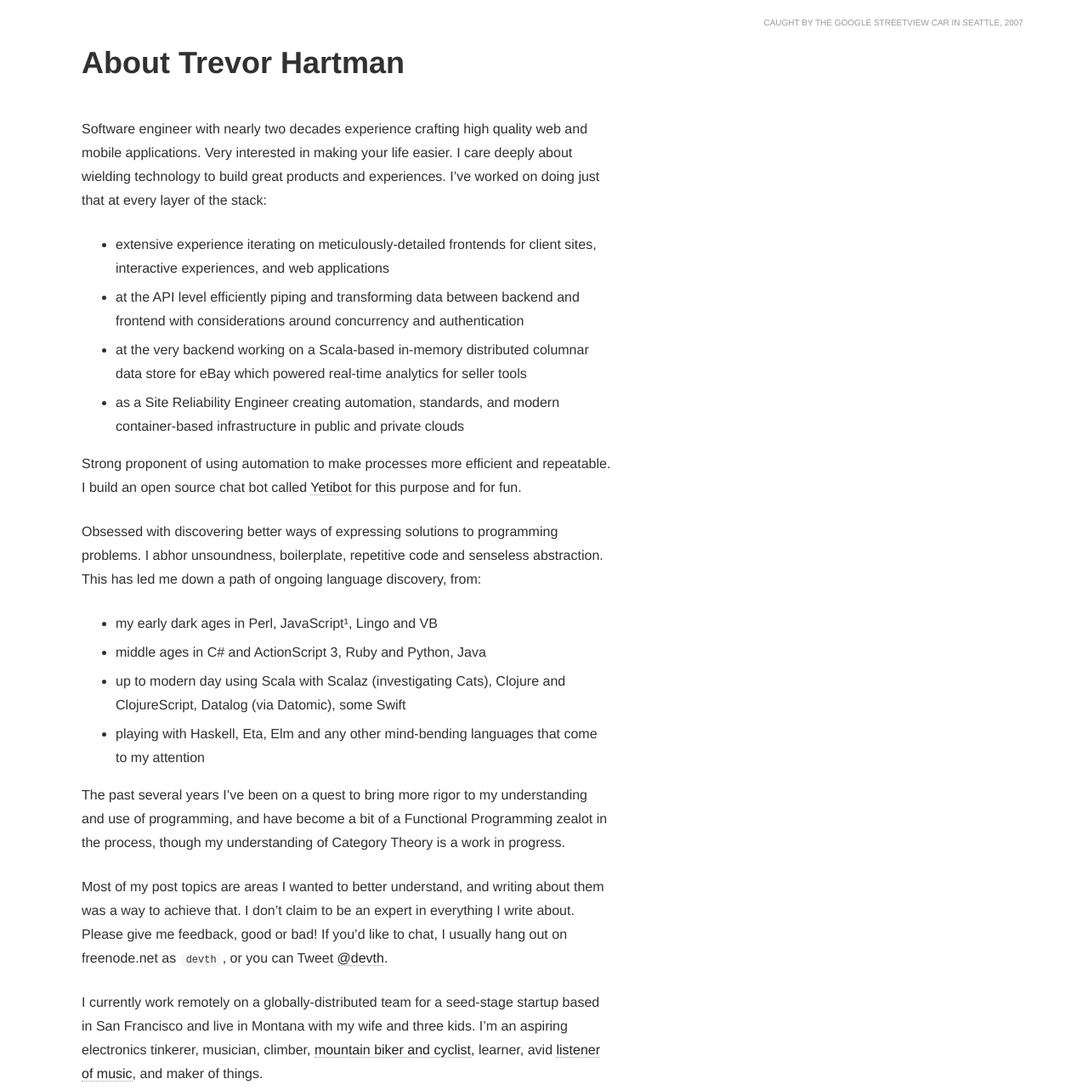
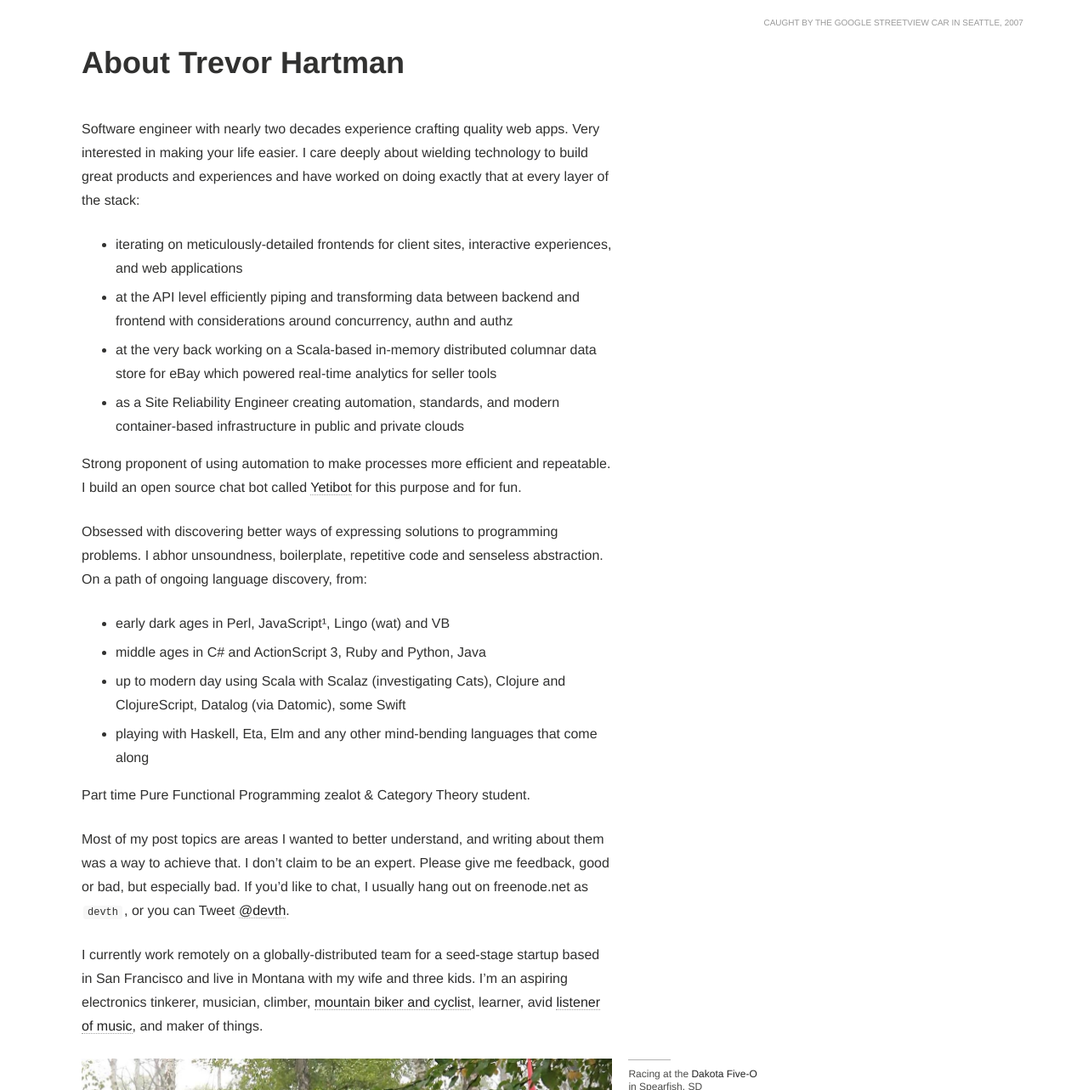
Before and after one commit to devth/devth.github.com, a Jekyll site: the page built from about.md, in a window 1280 px wide and 1400 px high, scrolled down 299 px, cut to the strip 117-1400 px from the top of the window. Shown: the whole strip at 85% size. Built offline with Jekyll 4.4.1, drawn with Linux system fonts in a browser that asks for light colours.

Commit message:
Update About (again)

```diff
--- a/about.md
+++ b/about.md
@@ -4,16 +4,16 @@ title: About Trevor Hartman
 streetview: true
 ---
 
-Software engineer with nearly two decades experience crafting high quality web
-and mobile applications. Very interested in making your life easier. I care
-deeply about wielding technology to build great products and experiences. I've
-worked on doing just that at every layer of the stack:
+Software engineer with nearly two decades experience crafting quality web apps.
+Very interested in making your life easier. I care deeply about wielding
+technology to build great products and experiences and have worked on doing
+exactly that at every layer of the stack:
 
-- extensive experience iterating on meticulously-detailed frontends for client
-  sites, interactive experiences, and web applications
+- iterating on meticulously-detailed frontends for client sites, interactive
+  experiences, and web applications
 - at the API level efficiently piping and transforming data between backend and
-  frontend with considerations around concurrency and authentication
-- at the very backend working on a Scala-based in-memory distributed columnar
+  frontend with considerations around concurrency, authn and authz
+- at the very back working on a Scala-based in-memory distributed columnar
   data store for eBay which powered real-time analytics for seller tools
 - as a Site Reliability Engineer creating automation, standards, and
   modern container-based infrastructure in public and private clouds
@@ -24,24 +24,21 @@ repeatable. I build an open source chat bot called
 
 Obsessed with discovering better ways of expressing solutions to programming
 problems. I abhor unsoundness, boilerplate, repetitive code and senseless
-abstraction. This has led me down a path of ongoing language discovery, from:
+abstraction. On a path of ongoing language discovery, from:
 
-- my early dark ages in Perl, JavaScript¹, Lingo and VB
+- early dark ages in Perl, JavaScript¹, Lingo (wat) and VB
 - middle ages in C# and ActionScript 3, Ruby and Python, Java
 - up to modern day using Scala with Scalaz (investigating Cats), Clojure and
   ClojureScript, Datalog (via Datomic), some Swift
 - playing with Haskell, Eta, Elm and any other mind-bending languages that come
-  to my attention
+  along
 
-The past several years I've been on a quest to bring more rigor to my
-understanding and use of programming, and have become a bit of a Functional
-Programming zealot in the process, though my understanding of Category Theory is
-a work in progress.
+Part time Pure Functional Programming zealot & Category Theory student.
 
 Most of my post topics are areas I wanted to better understand, and writing
-about them was a way to achieve that. I don't claim to be an expert in
-everything I write about. Please give me feedback, good or bad! If you'd like to
-chat, I usually hang out on freenode.net as `devth`, or you can Tweet
+about them was a way to achieve that. I don't claim to be an expert. Please give
+me feedback, good or bad, but especially bad. If you'd like to chat, I usually
+hang out on freenode.net as `devth`, or you can Tweet
 [@devth](https://twitter.com/devth).
 
 I currently work remotely on a globally-distributed team for a seed-stage
```
